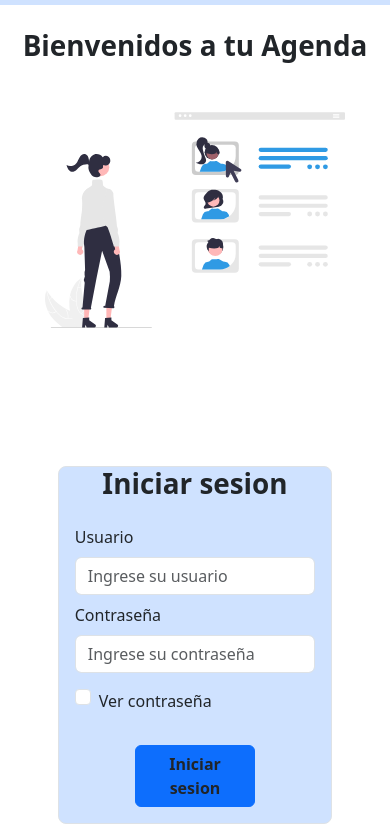
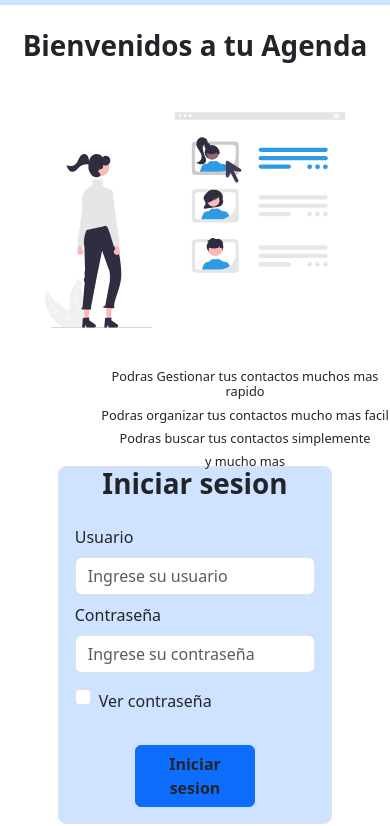
Before and after one commit to CardozoMartin/Agenda63i, a plain HTML site: page pages/login.html in a window 390 px wide. Shown: the part 51-877 px from the top of the page. Drawn offline with nearby package versions, Linux system fonts and the light colour scheme; some packages are replaced by stand-ins of ours; a script that the page names is missing.

Commit message:
se modifica los breakpoints de login

```diff
--- a/css/login.css
+++ b/css/login.css
@@ -13,11 +13,31 @@
 
 .comentario{
     top: 220px;
+    z-index: 2;
 }
 .comentario p{
     font-weight: 700;
+
 }
+.comentarioMobil{
+    display: none;
+}
+@media (max-width: 1200px) {
+   .comentario p {
+    font-size: 1.6rem;
+    font-weight: bolder;
+   }
+}
+@media (max-width: 991px) {
+    .comentario p {
 
+     font-size: 0.8rem;
+     z-index: 3;
+    }
+    .comentario{
+        z-index: 1;
+    }
+ }
 @media (max-width: 576px) {
     .loginSvg{
         display: none;
@@ -27,6 +47,15 @@
     width: 300px;
     height: 300px;
     top: 10px;
+    }
+    .comentarioMobil{
+        display: block;
+        text-align: center;
+        left: 100px;
+        top: 420px;
+    }
+    .comentarioMobil p{
+        font-size: 0.8rem;
     }
 
     #mobile{
--- a/pages/login.html
+++ b/pages/login.html
@@ -62,11 +62,18 @@
 
 
       <section>
-        <article class="text-center" id="mobileSvg">
+        <article class="text-center" id="mobileSvg" data-aos="zoom-in">
           <h1 class="display-6 text-center fw-bolder">Bienvenidos a tu Agenda</h1>
           <div class="d-flex justify-content-center">
             <img src="../img/undraw_meet_the_team_re_4h08 (1).svg" class="loginMobile mb-5 align-self-center" alt="loginMobile">
           </div>
+
+        </article>
+        <article class="position-absolute comentarioMobil" data-aos="fade-right">
+          <p class="h3 fw-medium">Podras Gestionar tus contactos muchos mas rapido</p>
+          <p class="h3 fw-medium">Podras organizar tus contactos mucho mas facil</p>
+          <p class="h3 fw-medium">Podras buscar tus contactos simplemente</p>
+          <p class="h3 fw-medium">y mucho mas</p>
         </article>
       </section>
       <section>
```
